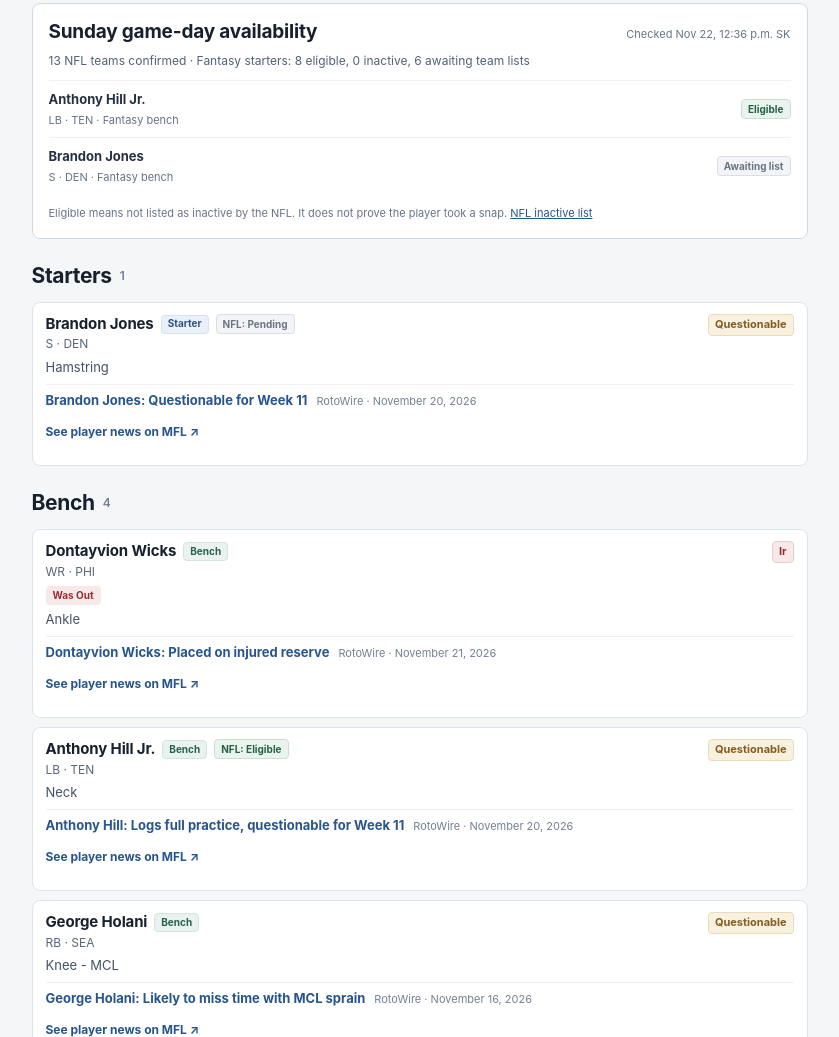
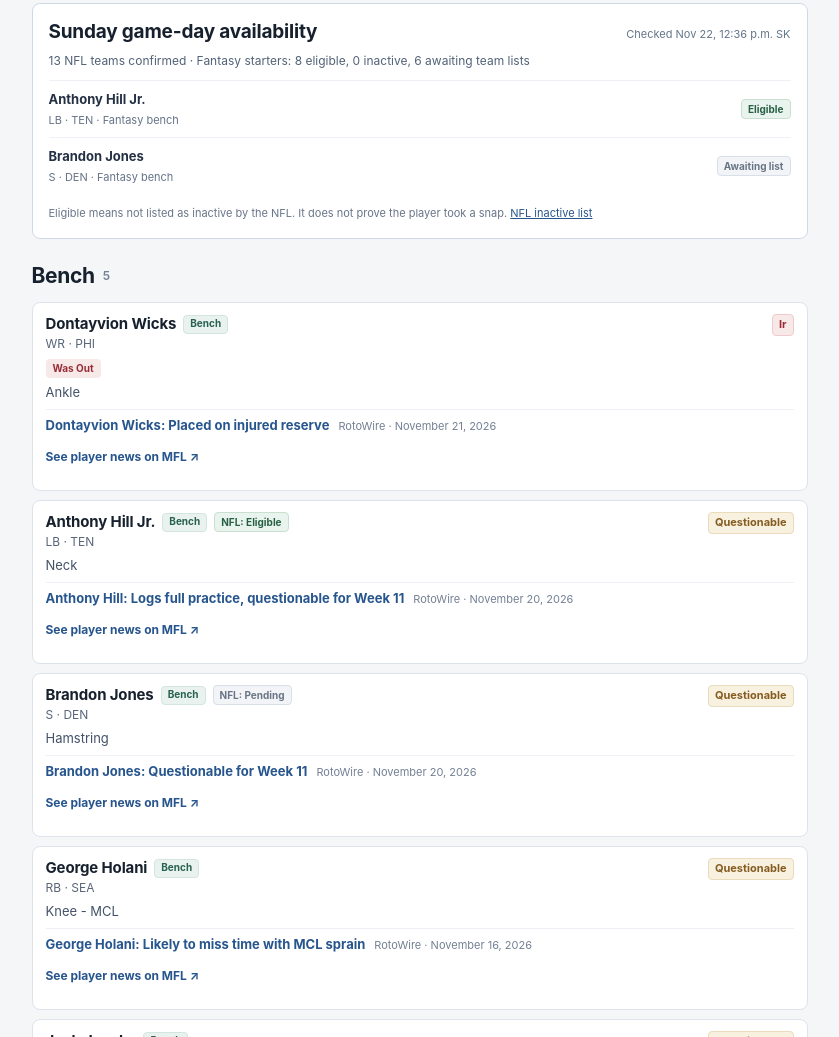
Before and after one commit to williamsbryce/fantasy-injury-watch, a plain HTML site: page site/index.html in a window 1280 px wide. Shown: the part 345-1382 px from the top of the page, without its empty margins (213-1052 px from the left). Drawn offline with Linux system fonts and the light colour scheme.

Commit message:
Use freshest verified lineup roles and hide IR from NFL eligible status summaries

```diff
--- a/site/index.html
+++ b/site/index.html
@@ -303,10 +303,12 @@ function card(alert){
  const outer=element('article','alert '+(alert.group==='action'?'urgent':'watchItem'));
  const line=element('div','line'), left=element('div'), name=element('div','name',alert.name);
  const nameRow=element('div','name-row');nameRow.append(name);
- const role=['starter','bench'].includes(alert.lineup_role)?alert.lineup_role:'unknown';
+ const nfl=gameDayByPlayerId.get(String(alert.player_id));
+ const knownRole=nfl&&['starter','bench'].includes(nfl.lineup_role)?
+   nfl.lineup_role:alert.lineup_role;
+ const role=['starter','bench'].includes(knownRole)?knownRole:'unknown';
  const roleLabel=role==='starter'?'Starter':role==='bench'?'Bench':'Unverified';
  nameRow.append(element('span','role-chip '+role,roleLabel));
- const nfl=gameDayByPlayerId.get(String(alert.player_id));
  if(nfl&&['eligible','inactive','pending'].includes(nfl.state)){
    const nflLabel=nfl.state==='eligible'?'NFL: Eligible':nfl.state==='inactive'?'NFL: Inactive':'NFL: Pending';
    nameRow.append(element('span','nfl-chip '+nfl.state,nflLabel));
@@ -377,9 +379,14 @@ function render(doc){
  const all=doc.leagues.flatMap(l=>l.alerts||[]);
  const nflInactives=[...gameDayByPlayerId.values()].filter(p=>
    p.state==='inactive'&&p.lineup_role==='starter');
- const starters=sortAlerts(all.filter(a=>a.lineup_role==='starter'));
- const bench=sortAlerts(all.filter(a=>a.lineup_role==='bench'));
- const unknown=sortAlerts(all.filter(a=>!['starter','bench'].includes(a.lineup_role)));
+ const roleFor=a=>{
+   const nfl=gameDayByPlayerId.get(String(a.player_id));
+   return nfl&&['starter','bench'].includes(nfl.lineup_role)?
+     nfl.lineup_role:a.lineup_role;
+ };
+ const starters=sortAlerts(all.filter(a=>roleFor(a)==='starter'));
+ const bench=sortAlerts(all.filter(a=>roleFor(a)==='bench'));
+ const unknown=sortAlerts(all.filter(a=>!['starter','bench'].includes(roleFor(a))));
  $('actions').replaceChildren(...starters.map(card));
  $('watchers').replaceChildren(...bench.map(card));
  $('unknownPlayers').replaceChildren(...unknown.map(card));
@@ -457,7 +464,7 @@ function renderGameDay(){
  const section=$('gameDaySection');
  section.classList.toggle('hidden',!doc);
  if(!doc){setHealth('gameDayHealth','NFL: unavailable','');return;}
- const age=Date.now()-parsedDate(doc.checked_at).getTime();
+ const age=Date.now()-parsedDate(doc.official_confirmed_at||doc.checked_at).getTime();
  const stale=!Number.isFinite(age)||age<0||age>90*60*1000;
  const verified=Array.isArray(doc.confirmed_teams)?doc.confirmed_teams.length:0;
  txt($('gameDayChecked'),'Checked '+readableDate(doc.checked_at));
@@ -474,7 +481,8 @@ function renderGameDay(){
  const nodes=$('gameDayPlayers');
  nodes.replaceChildren();
  const highlights=(doc.players||[]).filter(p=>
-   p.state!=='no_game'&&(p.injury_watch||p.state==='inactive'&&p.lineup_role==='starter'));
+   ['eligible','inactive','pending'].includes(p.state)&&
+   (p.injury_watch||p.state==='inactive'&&p.lineup_role==='starter'));
  highlights.sort((a,b)=>
    (a.lineup_role==='starter'?0:1)-(b.lineup_role==='starter'?0:1)||
    (a.state==='inactive'?0:1)-(b.state==='inactive'?0:1)||
```
